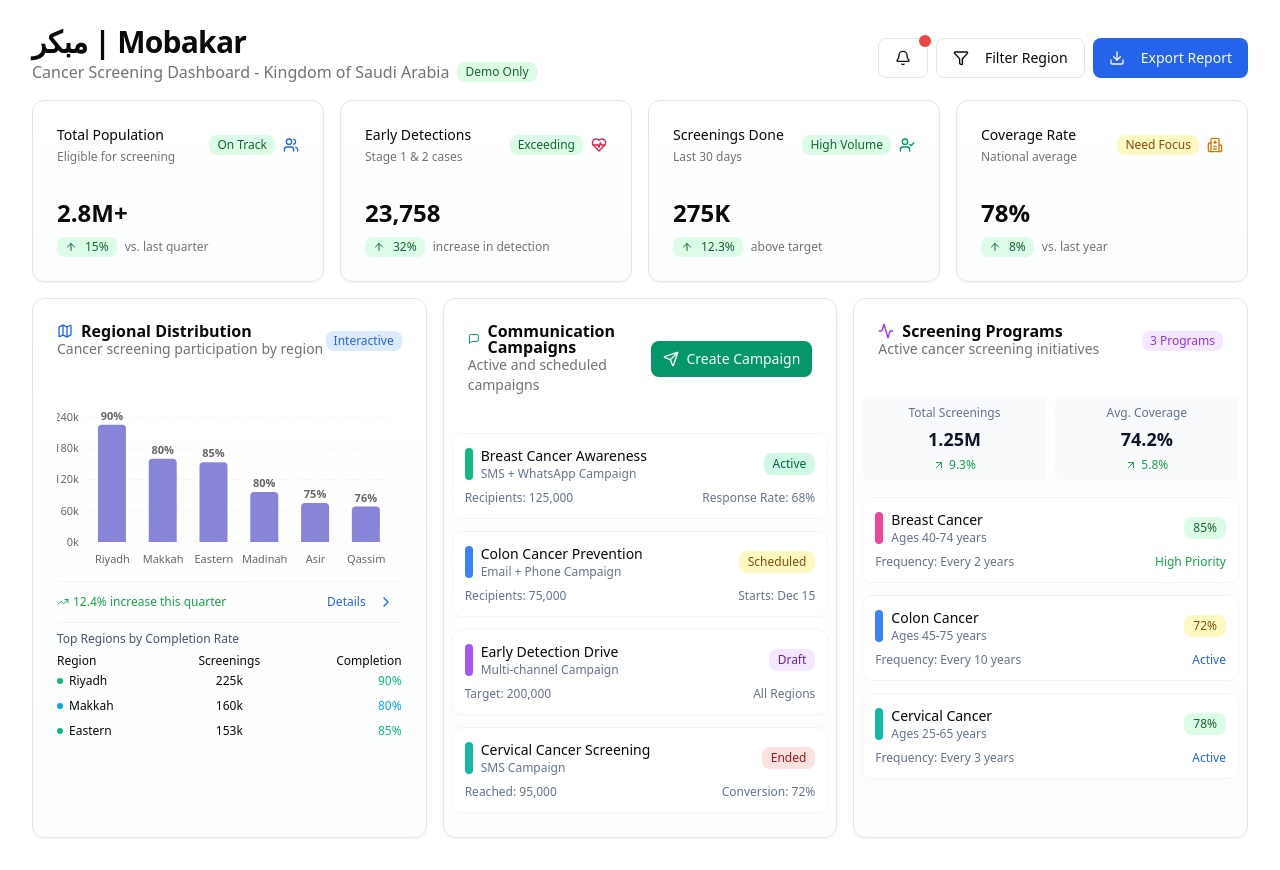
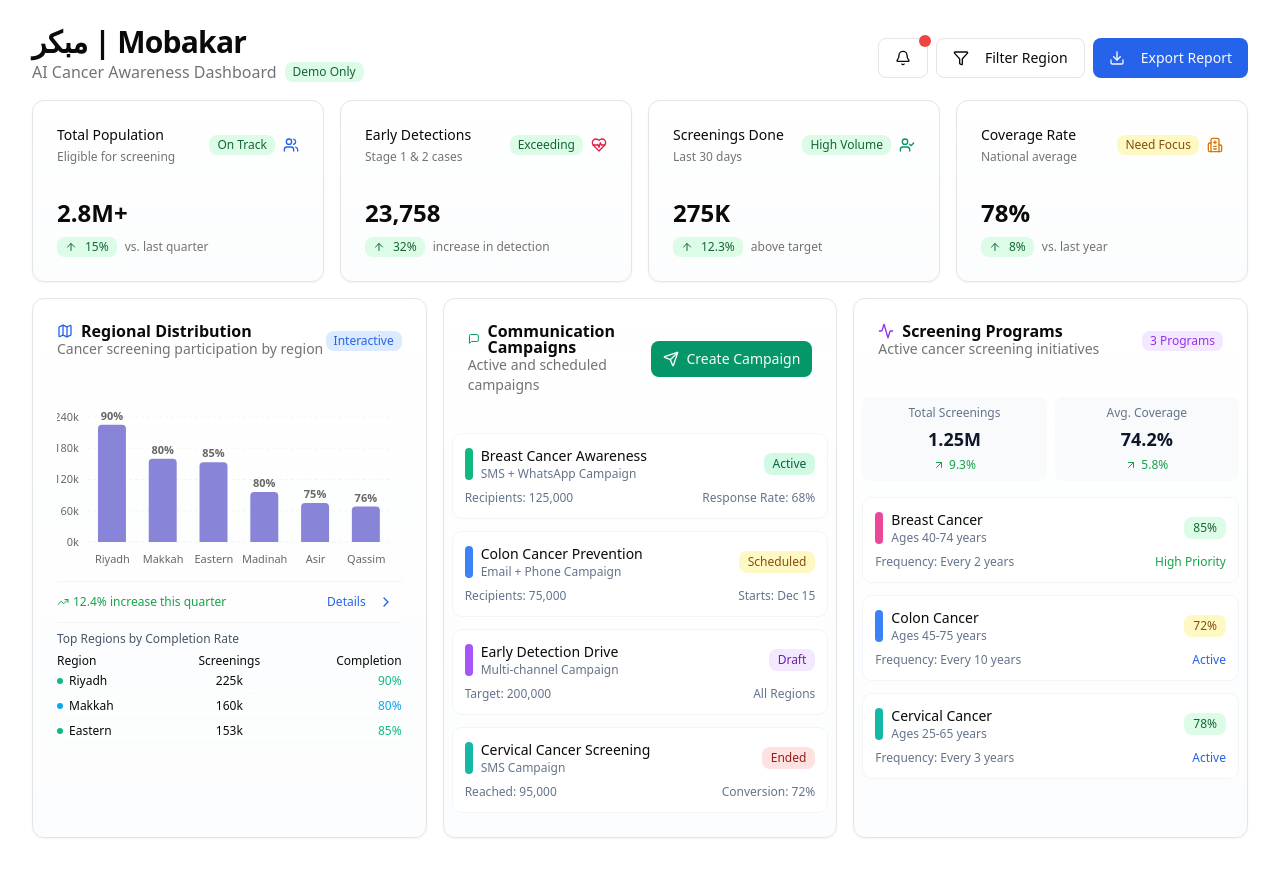
Before and after one commit to munibleads/mobakar-ksu-healthon, a Next.js app: page / in a window 1280 px wide. Built offline with nearby package versions, Linux system fonts and the light colour scheme.

Commit message:
Update page.tsx

```diff
--- a/src/app/page.tsx
+++ b/src/app/page.tsx
@@ -13,7 +13,7 @@ export default function DashboardPage() {
         <div>
           <h2 className="text-3xl font-bold tracking-tight">مبكر | Mobakar</h2>
           <p className="text-muted-foreground flex items-center gap-2">
-            Cancer Screening Dashboard - Kingdom of Saudi Arabia
+            AI Cancer Awareness Dashboard
             <Badge variant="outline" className="bg-green-100 text-green-800 border-none">Demo Only</Badge>
           </p>
         </div>
```
